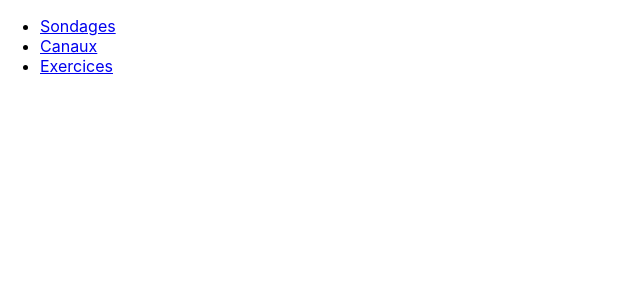
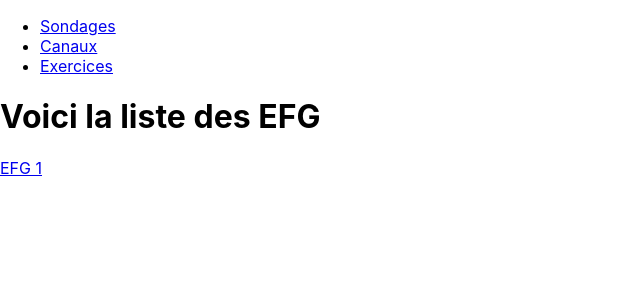
Before and after one commit to soupramanien/cdaMassy2021ReactJS, a React (Create React App) app: page /efgs in a window 1280 px wide. Shown: the top 300 px of the page, without its empty margins (0-640 px from the left). Built offline with nearby package versions, Linux system fonts and the light colour scheme.

Commit message:
add route to access to EFG Detail, fetch is coming

```diff
--- a/src/App.js
+++ b/src/App.js
@@ -1,17 +1,13 @@
-import logo from './logo.svg';
 import './App.css';
-import {
-  BrowserRouter as Router,
-  Switch,
-  Route,
-  Link
-} from "react-router-dom";
+import { BrowserRouter as Router, Switch, Route, Link } from 'react-router-dom';
 import { Provider } from 'react-redux';
 import QuestionWorkspace from './components/questions/QuestionWorkspace';
 import Canaux from './components/canaux/Canaux';
 import Membres from './components/membres/Membres';
 import { store } from './redux/store';
 import { QuestionsProvider } from './contexts/questions.context';
+import EFGList from './pages/EFGs/EFGList';
+import EFGDetail from './pages/EFGs/EFGDetail';
 
 function App() {
 	return (
@@ -22,41 +18,38 @@ function App() {
 						<nav>
 							<ul>
 								<li>
-                <Link to="/questions">Sondages</Link>
+									<Link to='/questions'>Sondages</Link>
 								</li>
 								<li>
-                <Link to="/canaux">Canaux</Link>
+									<Link to='/canaux'>Canaux</Link>
 								</li>
 
 								<li>
-                <Link to="/efg">Exercices</Link>
+									<Link to='/efgs'>Exercices</Link>
 								</li>
 							</ul>
 						</nav>
 
 						<Switch>
-          <Route path="/questions">
+							<Route path='/questions'>
 								<QuestionsProvider>
-              <QuestionWorkspace/>
+									<QuestionWorkspace />
 								</QuestionsProvider>
 							</Route>
 
-
-          <Route path="/canaux">
-              <Canaux/>
+							<Route path='/canaux'>
+								<Canaux />
 							</Route>
-          <Route path="/membres">
-              <Membres/>
+							<Route path='/membres'>
+								<Membres />
 							</Route>
-          {/* <Route path="/efg">
-              <MyComponent/>
-          </Route> */}
+							<Route exact path='/efgs' component={EFGList} />
+							<Route exact path='/efgs/1' component={EFGDetail} />
 						</Switch>
 					</div>
 				</Router>
 			</div>
 		</Provider>
-
 	);
 }
 export default App;
--- a/src/pages/EFGs/EFGDetail.js
+++ b/src/pages/EFGs/EFGDetail.js
@@ -0,0 +1,10 @@
+function EFGDetail() {
+	console.log('test');
+	return (
+		<>
+			<h1>Exercice titre.</h1>
+		</>
+	);
+}
+
+export default EFGDetail;
--- a/src/pages/EFGs/EFGList.js
+++ b/src/pages/EFGs/EFGList.js
@@ -0,0 +1,14 @@
+import { Link } from 'react-router-dom';
+
+function EFGList() {
+	console.log('tededest');
+	return (
+		<>
+			<h1>Voici la liste des EFG</h1>
+
+			<Link to='/efgs/1'>EFG 1</Link>
+		</>
+	);
+}
+
+export default EFGList;
```
Lines whose indentation alone changed are shown as unchanged.
